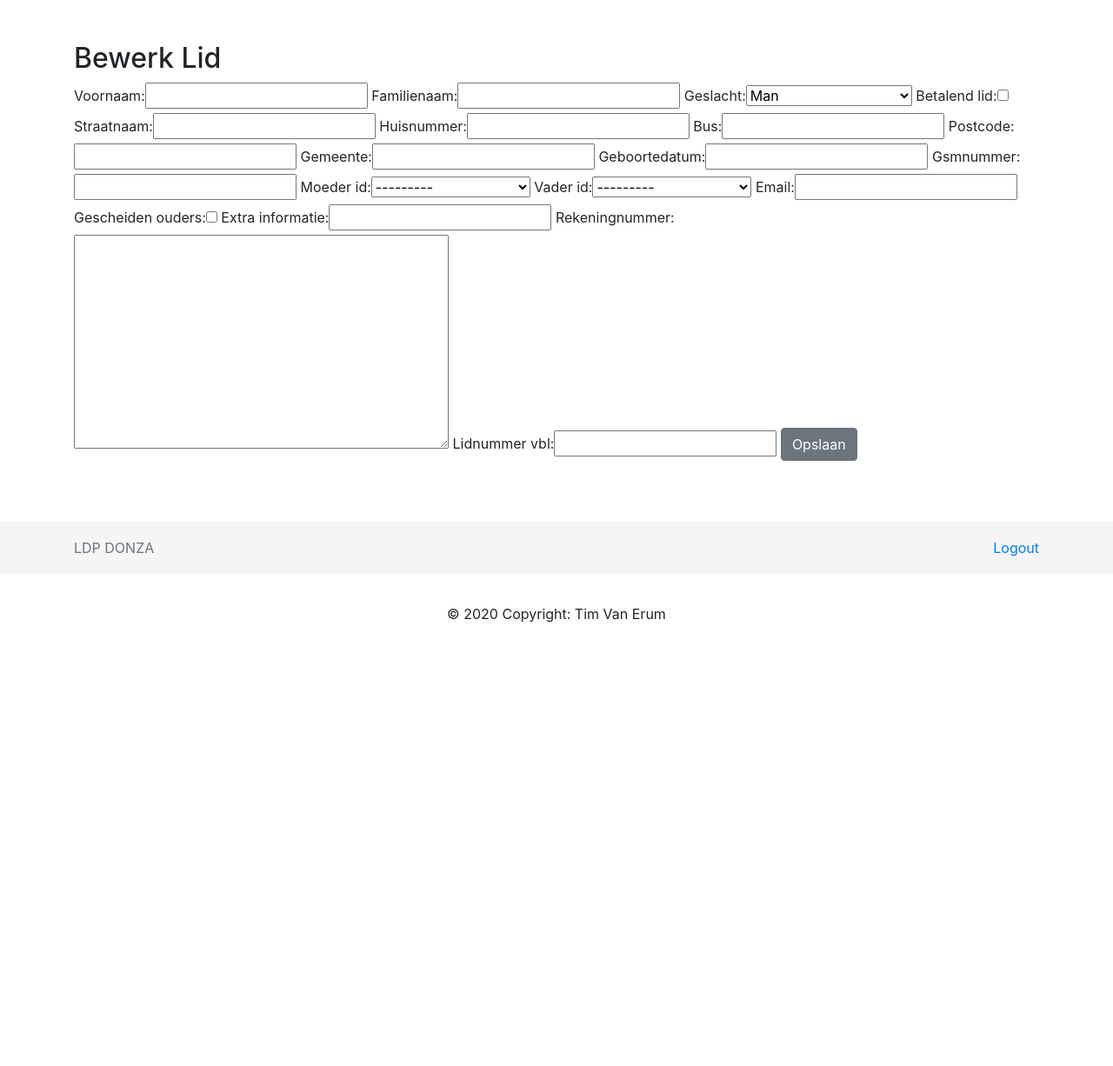
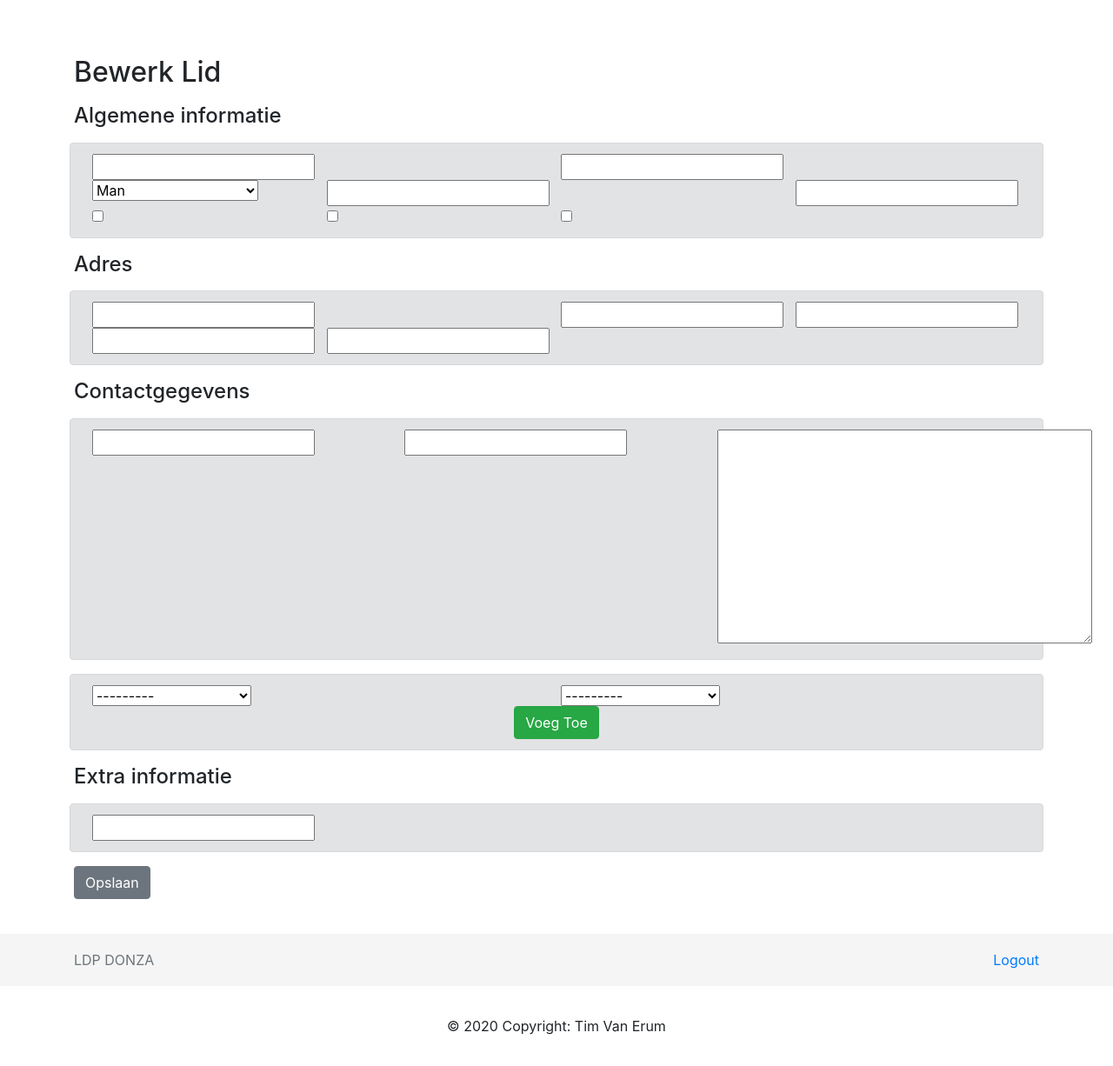
Before and after one commit to tverum/ldpdonza-management, a Django app: page /management/leden/nieuw in a window 1280 px wide. Shown: the part 140-1366 px from the top of the page at 87% size. Before the commit the page ends 856 px from the top, so only its background shows below. Run offline with Django 3.2, Linux system fonts and the light colour scheme; data comes from the database, SQL or seed files in the repository; some libraries are stand-ins or nearby versions.

Commit message:
Customize nieuw lid-form

```diff
--- a/donza/management/forms.py
+++ b/donza/management/forms.py
@@ -1,8 +1,16 @@
 from django import forms
 
-from .models import Lid
+from .models import Lid, Ouder
 
 class LidForm(forms.ModelForm):
     class Meta:
         model = Lid
         exclude = ["updated_at", "created_at"]
+        help_texts = {
+            'geboortedatum': 'Formaat: YYYY/MM/DD',
+        }
+
+class OuderForm(forms.ModelForm):
+    class Meta:
+        model = Ouder
+        exclude = ["ouder_id"]
--- a/donza/management/models.py
+++ b/donza/management/models.py
@@ -1,4 +1,5 @@
 from django.db import models
+from django import forms
 
 from phonenumber_field.modelfields import PhoneNumberField
 from localflavor.generic.models import IBANField
@@ -75,6 +76,7 @@
         choices=GESLACHT_CHOICES,
         default=MAN
     )
+    sportief_lid = models.BooleanField(default=False)
     betalend_lid = models.BooleanField(default=False)
     straatnaam = models.CharField(max_length=50)
     huisnummer = models.IntegerField()
@@ -82,15 +84,15 @@
     postcode = models.IntegerField()
     gemeente = models.CharField(max_length=50)
     geboortedatum = models.DateField(null=True)
-    gsmnummer = PhoneNumberField(null=True)
-    moeder_id = models.ForeignKey(
-        'management.Ouder', related_name='moeder', on_delete=models.SET_NULL, null=True)
-    vader_id = models.ForeignKey(
-        'management.Ouder', related_name='vader', on_delete=models.SET_NULL, null=True)
-    email = models.EmailField(max_length=254, null=True)
+    gsmnummer = PhoneNumberField(null=True, blank=True)
+    moeder = models.ForeignKey(
+        'management.Ouder', related_name='moeder', on_delete=models.SET_NULL, null=True, blank=True)
+    vader = models.ForeignKey(
+        'management.Ouder', related_name='vader', on_delete=models.SET_NULL, null=True, blank=True)
+    email = models.EmailField(max_length=254, null=True, blank=True)
     gescheiden_ouders = models.BooleanField(default=False)
     extra_informatie = models.CharField(default="", max_length=500, blank=True)
-    rekeningnummer = IBANField(null=True)
+    rekeningnummer = IBANField(null=True, blank=True)
     lidnummer_vbl = models.IntegerField(null=True, unique=True)
     updated_at = models.DateTimeField(auto_now=True)
     created_at = models.DateTimeField(auto_now_add=True)
--- a/donza/management/templates/base.html
+++ b/donza/management/templates/base.html
@@ -47,6 +47,9 @@
         </footer>
 
         <!-- Scripts -->
+        <script src="https://code.jquery.com/jquery-3.4.1.slim.min.js" integrity="sha384-J6qa4849blE2+poT4WnyKhv5vZF5SrPo0iEjwBvKU7imGFAV0wwj1yYfoRSJoZ+n" crossorigin="anonymous"></script>
+        <script src="https://cdn.jsdelivr.net/npm/popper.js@1.16.0/dist/umd/popper.min.js" integrity="sha384-Q6E9RHvbIyZFJoft+2mJbHaEWldlvI9IOYy5n3zV9zzTtmI3UksdQRVvoxMfooAo" crossorigin="anonymous"></script>
+        <script src="https://stackpath.bootstrapcdn.com/bootstrap/4.4.1/js/bootstrap.min.js" integrity="sha384-wfSDF2E50Y2D1uUdj0O3uMBJnjuUD4Ih7YwaYd1iqfktj0Uod8GCExl3Og8ifwB6" crossorigin="anonymous"></script>
         <script src="http://ajax.googleapis.com/ajax/libs/jquery/1.7.1/jquery.min.js" type="text/javascript"></script>
         <script src="{% static 'management/js/script.js'%}"></script>
     </body>
--- a/donza/management/templates/management/lid_edit.html
+++ b/donza/management/templates/management/lid_edit.html
@@ -3,12 +3,123 @@
 {% load bootstrap %}
 
 {% block content %}
-    <div class="col">
+<div class="col">
+    <div class="mb-3">
+        {% if messages %}
+            {% for message in messages %}
+                <div class="alert alert-danger">{{ message }}</li>
+            {% endfor %}
+        {% endif %}
+    </div>
+    <div class="mb-3">
         <h2>Bewerk Lid</h2>
-        <form method="POST" class="post-form">
-            {% csrf_token %}
-            {{ form|bootstrap_horizontal }}
-            <button type="submit" class="save btn btn-secondary">Opslaan</button>
-        </form>
     </div>
+    <form method="POST" class="post-form">
+        {% csrf_token %}
+        <div class="mb-3">
+            <h4>Algemene informatie</h4>
+        </div>
+        <div class="alert alert-secondary form-row">
+            <div class="col-6">
+                {{form.voornaam|bootstrap}}
+            </div>
+            <div class="col-6">
+                {{form.familienaam|bootstrap}}
+            </div>
+            <div class="col-3">
+                {{form.geslacht|bootstrap}}
+            </div>
+            <div class="col-6">
+                {{form.geboortedatum|bootstrap}}
+            </div>
+            <div class="col-3">
+                {{form.lidnummer_vbl|bootstrap}}
+            </div>
+            <div class="col-3">
+                {{form.sportief_lid|bootstrap}}
+            </div>
+            <div class="col-3">
+                {{form.betalend_lid|bootstrap}}
+            </div>
+            <div class="col-3">
+                {{form.gescheiden_ouders|bootstrap}}
+            </div>
+        </div>
+        <div class="mb-3">
+            <h4>Adres</h4>
+        </div>
+        <div class="alert alert-secondary form-row">
+            <div class="col-6">
+                {{form.straatnaam|bootstrap}}
+            </div>
+            <div class="col-3">
+                {{form.huisnummer|bootstrap}}
+            </div>
+            <div class="col-3">
+                {{form.bus|bootstrap}}
+            </div>
+            <div class="col-3">
+                {{form.postcode|bootstrap}}
+            </div>
+            <div class="col-9">
+                {{form.gemeente|bootstrap}}
+            </div>
+        </div>
+        <div class="mb-3">
+            <h4>Contactgegevens</h4>
+        </div>
+        <div class="alert alert-secondary form-row">
+            <div class="col-4">
+                {{form.gsmnummer|bootstrap}}
+            </div>
+            <div class="col-4">
+                {{form.email|bootstrap}}
+            </div>
+            <div class="col-4">
+                {{form.rekeningnummer|bootstrap}}
+            </div>
+        </div>
+        <div class="alert alert-secondary form-row justify-content-center">
+            <div class="col-6">
+                {{form.moeder|bootstrap}}
+            </div>
+            <div class="col-6">
+                {{form.vader|bootstrap}}
+            </div>
+            <button type="button" class="btn btn-success" data-toggle="modal" data-target="#ouderModal">
+                Voeg Toe
+            </button>
+        </div>
+        <div class="mb-3">
+            <h4>Extra informatie</h4>
+        </div>
+        <div class="alert alert-secondary form-row">
+            <div class="col-12">
+                {{form.extra_informatie|bootstrap}}
+            </div>
+        </div>
+        <button type="submit" class="save btn btn-secondary">Opslaan</button>
+    </form>
+</div>
+<!-- Modal -->
+<div class="modal fade" id="ouderModal" tabindex="-1" role="dialog" aria-labelledby="ouderModalLabel" aria-hidden="true">
+    <div class="modal-dialog" role="document">
+        <div class="modal-content">
+            <div class="modal-header">
+            <h5 class="modal-title" id="ouderModalLabel">Nieuwe Ouder</h5>
+            <button type="button" class="close" data-dismiss="modal" aria-label="Close">
+                <span aria-hidden="true">&times;</span>
+            </button>
+            </div>
+            <form action="/management/ouder/new" method="post">
+                <div class="modal-body">
+                    {% csrf_token %}
+                    {{ouderform|bootstrap}}
+                    <input type="hidden" name="next" value="{{request.path}}">
+                    <button type="submit" class="btn btn-success">Opslaan</button>
+                </div>
+            </form>
+        </div>
+    </div>
+</div>
 {% endblock content %}
--- a/donza/management/templates/management/lid_list.html
+++ b/donza/management/templates/management/lid_list.html
@@ -40,7 +40,7 @@
     <div class="row mb-3 justify-content-center">
         <div class="col">
             <div class="row alert alert-secondary">
-                <p>Voor meer informatie, klik op het het lid</p>
+                <p>Voor meer informatie, klik op het lid</p>
             </div>
             <div class="row">
                 {% if is_paginated %}
--- a/donza/management/urls.py
+++ b/donza/management/urls.py
@@ -8,4 +8,5 @@
     path("leden/", views.LidListView.as_view(), name='leden'),
     path("leden/<int:pk>", views.LidEditView.as_view(), name="lid"),
     path("leden/nieuw", views.LidNewView.as_view(), name='nieuw_lid'),
+    path("ouder/new", views.create_ouder, name="new_ouder")
 ]
--- a/donza/management/views.py
+++ b/donza/management/views.py
@@ -3,32 +3,16 @@
 from django.core.paginator import Paginator, EmptyPage, PageNotAnInteger
 from django.views import generic
 from django.views.generic.edit import FormView, UpdateView
+from django.contrib import messages
 
 from .models import Lid, Functie, Ouder
-from .forms import LidForm
+from .forms import LidForm, OuderForm
 
 GSM_PATTERN = "\d{4}\\\d{4}"
 ADRES_PATTERN = r"(\d+)(.*)"
 
 class IndexView(generic.TemplateView):
     template_name = "management/index.html"
-
-def list_leden(request):
-    lid_list = Lid.objects.all()
-    page = request.GET.get("page", 1)
-
-    paginator = Paginator(lid_list, 20)
-    try:
-        leden = paginator.page(page)
-    except PageNotAnInteger:
-        leden = paginator.page(1)
-    except EmptyPage:
-        leden = paginator.page(paginator.num_pages)
-
-    context = {
-        "leden": leden
-    }
-    return render(request, "management/lid_list.html", context)
 
 class LidListView(generic.ListView):
     model = Lid
@@ -43,6 +27,7 @@
         csv_file = request.FILES['file']
         if not csv_file.name.endswith(".csv"):
             messages.error(request, "This is not a csv file")
+        # TODO: put this in a separate function
 
         data_set = csv_file.read().decode('UTF-8')
         io_string = io.StringIO(data_set)
@@ -100,5 +85,20 @@
     form_class = LidForm
     model = Lid
 
+    def get_context_data(self, **kwargs):
+        context = super().get_context_data(**kwargs)
+        context["ouderform"] = OuderForm
+        return context
+
     def get_success_url(self):
         return reverse("management:leden")
+
+def create_ouder(request):
+    print(request.POST)
+    ouder_form = OuderForm(request.POST)
+    redirect_path = request.POST.get("next")
+    if ouder_form.is_valid():
+        ouder_form.save()
+    else:
+        messages.add_message(request, messages.ERROR, "Ongeldig formulier voor nieuwe ouder")
+    return redirect(redirect_path)
```
Also changed, not shown: donza/management/migrations/0005_lid_sportief_lid.py (added), donza/management/migrations/0006_auto_20200411_1646.py (added).
